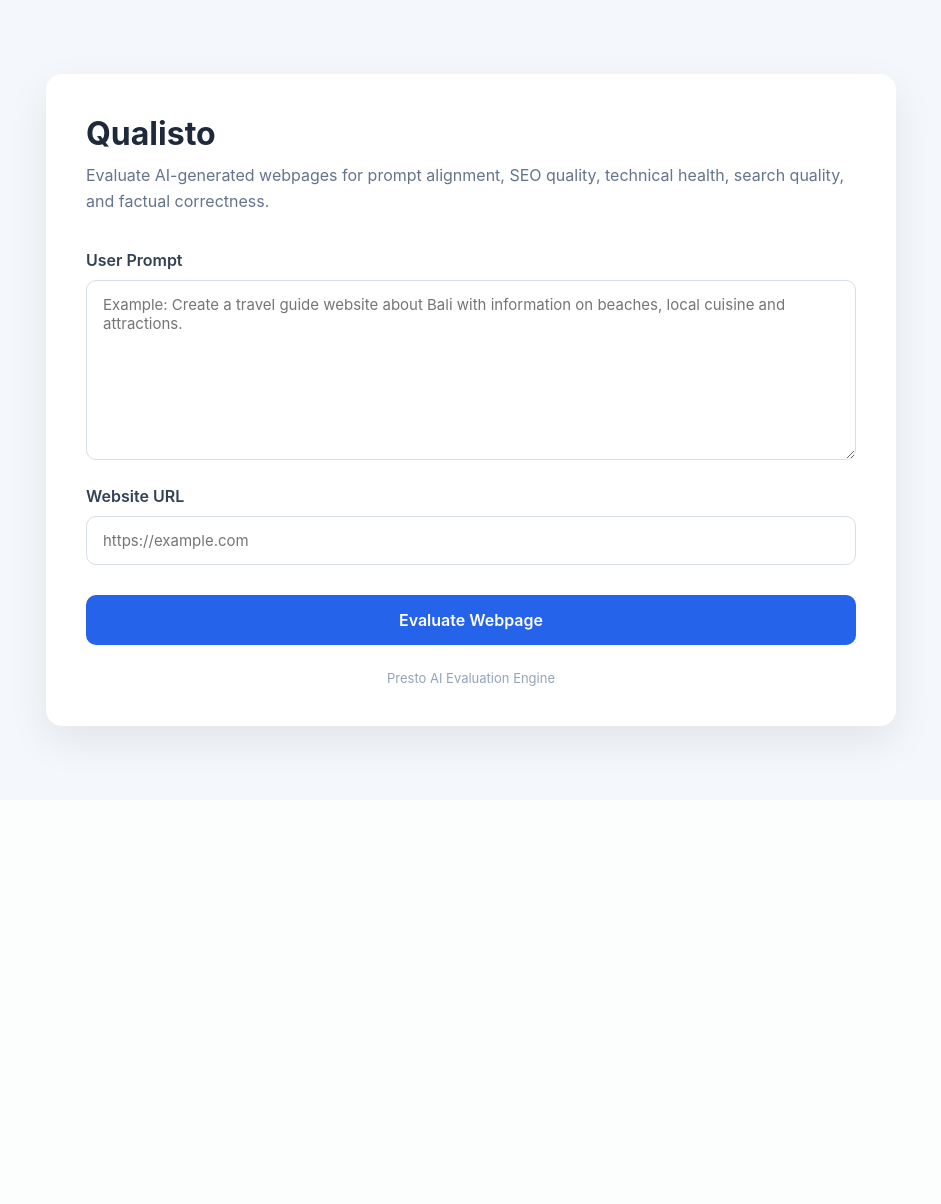
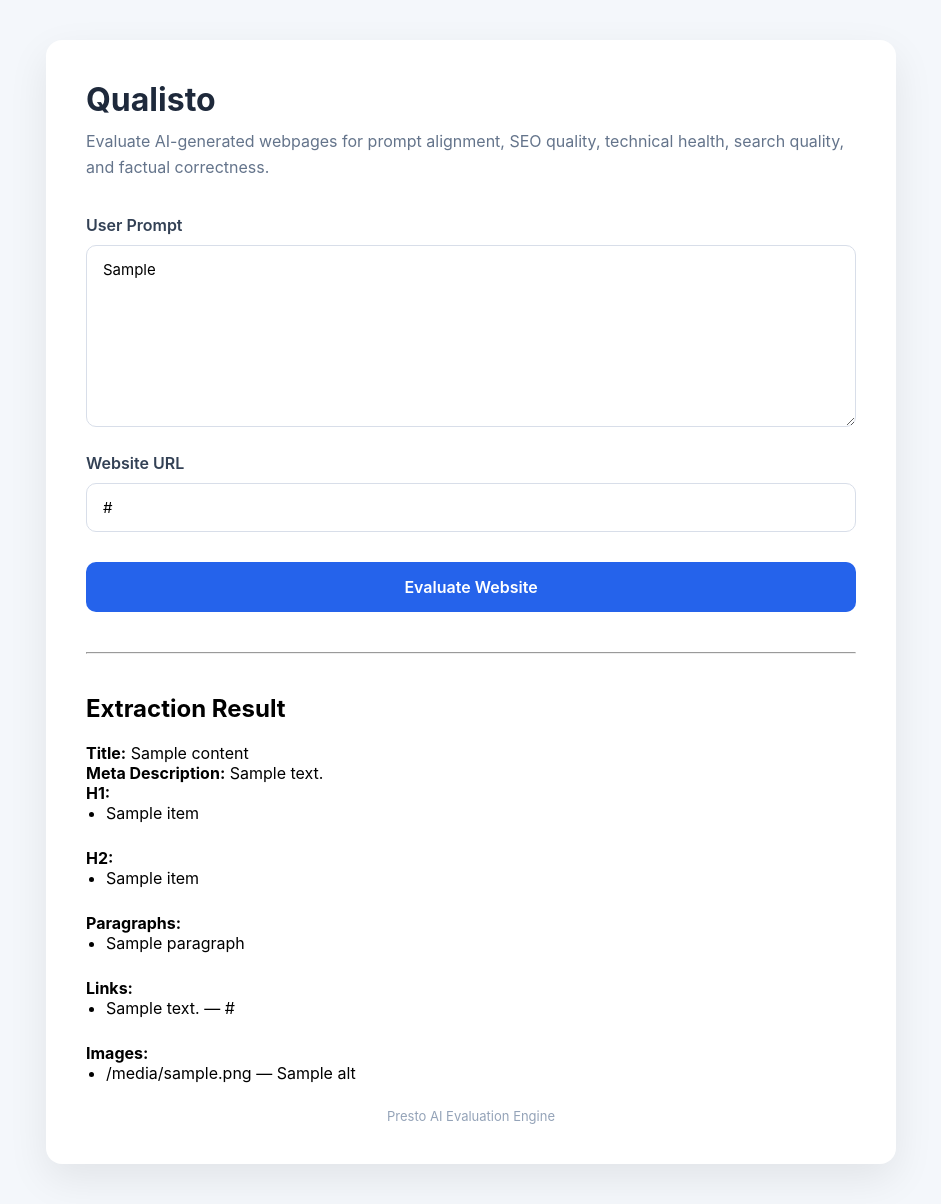
Before and after one commit to Parisa-Reza/Qualisto, a Django app: template evaluator/templates/evaluator/home.html in a window 1280 px wide. Shown: the whole page, without its empty margins (169-1110 px from the left). Before the commit the page ends 755 px from the top, so only its background shows below. Run offline with Django 5.2, Linux system fonts and the light colour scheme; the template is opened without the code that fills it: most values are stand-ins (such as "Sample title", 1, 10 or a date in 2020).

Commit message:
added : user input form and error handling in home view; updated CSS for error display

```diff
--- a/evaluator/static/evaluator/css/style.css
+++ b/evaluator/static/evaluator/css/style.css
@@ -89,3 +89,38 @@ button:hover {
     color: #94a3b8;
     font-size: 13px;
 }
+
+.error{
+
+    margin-top:20px;
+    background:#fee2e2;
+    color:#b91c1c;
+    padding:15px;
+    border-radius:8px;
+
+}
+
+hr{
+
+    margin:40px 0;
+
+}
+
+h2{
+
+    margin-bottom:20px;
+
+}
+
+ul{
+
+    margin-bottom:25px;
+    padding-left:20px;
+
+}
+
+li{
+
+    margin-bottom:8px;
+
+}
--- a/evaluator/templates/evaluator/home.html
+++ b/evaluator/templates/evaluator/home.html
@@ -22,7 +22,7 @@
             technical health, search quality, and factual correctness.
         </p>
 
-        <form>
+        <!-- <form>
 
             <label>User Prompt</label>
 
@@ -37,7 +37,132 @@
                 Evaluate Webpage
             </button>
 
-        </form>
+        </form> -->
+
+        <form method="POST">
+
+    {% csrf_token %}
+
+    <label>User Prompt</label>
+
+    <textarea
+        name="user_prompt"
+        rows="8"
+    >{{ user_prompt }}</textarea>
+
+
+    <label>Website URL</label>
+
+    <input
+        type="url"
+        name="website_url"
+        value="{{ website_url }}"
+        required>
+
+    <button type="submit">
+
+        Evaluate Website
+
+    </button>
+
+</form>
+{% if error %}
+
+<div class="error">
+
+    {{ error }}
+
+</div>
+
+{% endif %}
+
+{% if content %}
+
+<hr>
+
+<h2>Extraction Result</h2>
+
+<p><strong>Title:</strong> {{ content.title }}</p>
+
+<p><strong>Meta Description:</strong> {{ content.meta_description }}</p>
+
+<p><strong>H1:</strong></p>
+
+<ul>
+
+{% for item in content.headings.h1 %}
+
+<li>{{ item }}</li>
+
+{% endfor %}
+
+</ul>
+
+<p><strong>H2:</strong></p>
+
+<ul>
+
+{% for item in content.headings.h2 %}
+
+<li>{{ item }}</li>
+
+{% endfor %}
+
+</ul>
+
+<p><strong>Paragraphs:</strong></p>
+
+<ul>
+
+{% for p in content.paragraphs %}
+
+<li>{{ p }}</li>
+
+{% endfor %}
+
+</ul>
+
+<p><strong>Links:</strong></p>
+
+<ul>
+
+{% for link in content.links %}
+
+<li>
+
+{{ link.text }}
+
+—
+
+{{ link.href }}
+
+</li>
+
+{% endfor %}
+
+</ul>
+
+<p><strong>Images:</strong></p>
+
+<ul>
+
+{% for image in content.images %}
+
+<li>
+
+{{ image.src }}
+
+—
+
+{{ image.alt }}
+
+</li>
+
+{% endfor %}
+
+</ul>
+
+{% endif %}
 
         <div class="footer">
             Presto AI Evaluation Engine
```
Also changed, not shown: evaluator/views.py (+38 -1 lines), requirements.txt (+10 -0 lines).
